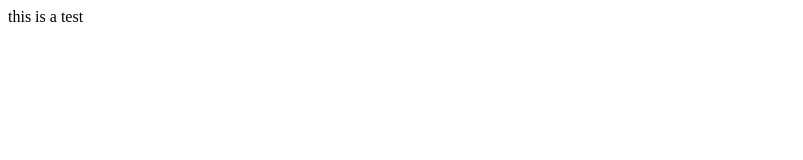
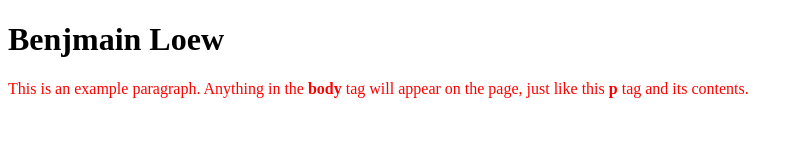
Before and after one commit to BenjaminLoew/BenjaminLoew.github.io, a plain HTML site: page index.html in a window 1280 px wide. Shown: the whole page, without its empty margins (0-803 px from the left). Drawn offline with Linux system fonts and the light colour scheme.

Commit message:
Red Text!

```diff
--- a/index.html
+++ b/index.html
@@ -1,3 +1,11 @@
-<div>
-this is a test
-</div>
+<!doctype html>
+<html>
+  <head>
+    <title>Benjamin Loew Porfolio</title>
+	<h1>Benjmain Loew</h1>
+  </head>
+  <body>
+    <p>This is an example paragraph. Anything in the <strong>body</strong> tag will appear on the page, just like this <strong>p</strong> tag and its contents.</p>
+	<link href="styles.css" rel="stylesheet" />
+  </body>
+</html>
--- /dev/null
+++ b/styles.css
@@ -0,0 +1,3 @@
+p{
+  color: red;
+}
```
